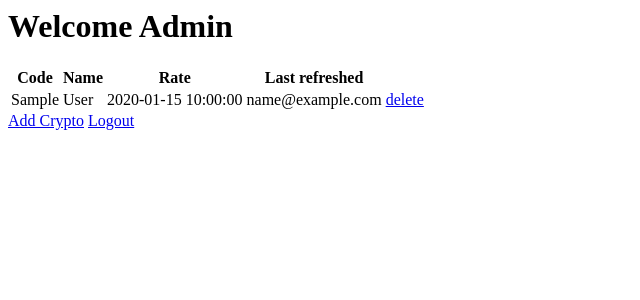
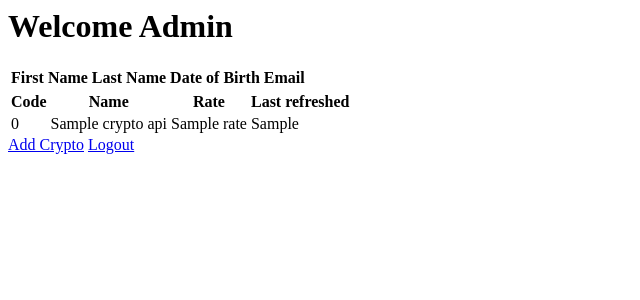
Before and after one commit to NatalieMulodjanov/Cryptocurrency-Exchange, a PHP site: the page made by app/views/Admin/home.php in a window 1280 px wide. Shown: the top 300 px of the page, without its empty margins (0-640 px from the left). Run offline with PHP 8.4, Linux system fonts and the light colour scheme; the template is opened without the code that fills it: most values are stand-ins (such as "Sample title", 1, 10 or a date in 2020); lists and menus that the app fills with data are empty; some libraries are stand-ins or nearby versions.

Commit message:
added crypto to admin home

```diff
--- a/app/controllers/Account.php
+++ b/app/controllers/Account.php
@@ -50,9 +50,6 @@ class Account extends \app\core\Controller
         if($user->isAdmin == 0){
             $this->view('Account/home', $data);
         }else{
-            $users = new \app\models\User();
-            $users = $users->getUsers();
-            $data = $users;
             $this->view('Admin/home', $data);
         }
     }
--- a/app/models/Cryptocurrency.php
+++ b/app/models/Cryptocurrency.php
@@ -19,7 +19,7 @@ class Cryptocurrency extends \app\core\Model
     // TODO: check api
     public function insertCryptocurrency()
     {
-        $SQL = "INSERT INTO cryptocurrency (name, code, exchange_rate, last_refreshed) VALUES (:name, :code, :exhange_rate, :last_refreshed)";
+        $SQL = "INSERT INTO cryptocurrency (name, code, exchange_rate, last_refreshed) VALUES (:name, :code, :exchange_rate, :last_refreshed)";
         $STMT = self::$_connection->prepare($SQL);
         $STMT->execute(['name' => $this->name, 'code' => $this->code, 'exchange_rate' => $this->exchange_rate, 'last_refreshed' => $this->last_refreshed]);
     }
--- a/app/views/Admin/home.php
+++ b/app/views/Admin/home.php
@@ -8,25 +8,47 @@
 
         <table>
             <tr>
-                <th>Code</th>
-                <th>Name</th>
-                <th>Rate</th>
-                <th>Last refreshed</th>
+                <th>First Name</th>
+                <th>Last Name</th>
+                <th>Date of Birth</th>
+                <th>Email</th>
             </tr>
-            <?php foreach ($data as $user) : ?>
+            <?php
+                $users = new \app\models\User();
+                $users = $users->getUsers();
+            ?>
+            <?php foreach ($users as $user) : ?>
                 <tr>
                     <td><?= $user->first_name ?></td>
                     <td><?= $user->last_name ?></td>
                     <td><?= $user->dob ?></td>
                     <td><?= $user->email ?></td>
                     <td>
-                        <a href="<?= BASE ?>/User/delete/$user->user_id">delete</a>
+                        <a href="<?= BASE ?>/User/delete/<?= $user->user_id ?>">delete</a>
 			        </td>
 
                 </tr>
             <?php endforeach; ?>
         </table>
 
+        <table>
+                <tr>
+                    <th>Code</th>
+                    <th>Name</th>
+                    <th>Rate</th>
+                    <th>Last refreshed</th>
+                </tr>
+                <?php foreach ($data['cryptoAPI'] as $cryptoKey => $cryptoValue) : ?>
+                    <tr>
+                        <td><?= $cryptoKey ?></td>
+                        <td><?= $cryptoValue['name'] ?></td>
+                        <td><?= $cryptoValue['rate'] ?></td>
+                        <td><?= $cryptoValue['last_refreshed'] ?></td>
+
+                    </tr>
+                <?php endforeach; ?>
+            </table>
+
         <a href="<?= BASE ?>/Cryptocurrency/addCrypto">Add Crypto</a>
         <a href="<?= BASE ?>/User/logout">Logout</a>
     </body>
```
